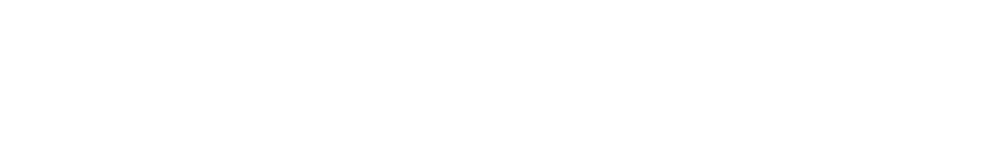
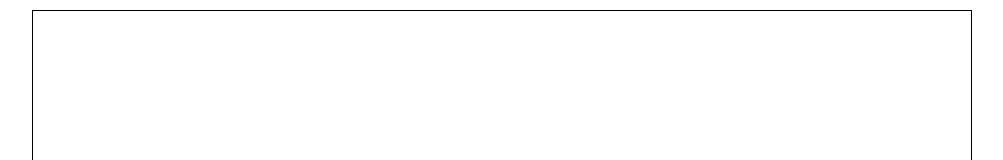
Before and after one commit to marcos-pelaez/Site-pessoal, a plain HTML site: page index.html in a window 1280 px wide. Shown: the top 160 px of the page, without its empty margins (138-1141 px from the left). Drawn offline with Linux system fonts and the light colour scheme.

Commit message:
Ajustes box principal

```diff
--- a/index.html
+++ b/index.html
@@ -8,6 +8,8 @@
     <title>Marcos Pelaez Webdesigner</title>
 </head>
 <body>
+    <div class="principal">
 
+    </div>
 </body>
 </html>
--- a/sp-style/style.css
+++ b/sp-style/style.css
@@ -1,3 +1,36 @@
 /*
 Personal site Marcos Pelaez profile Webdesigner
 */
+
+/* General Settings */
+
+*{
+    margin: 0;
+    padding: 0;
+    box-sizing: border-box;
+}
+
+@font-face{
+    font-family: Poppins;
+    src: url('../sp-fonts/Poppins-Regular.ttf');
+}
+
+@font-face{
+    font-family: PoppinsMedium;
+    src: url('../sp-fonts/Poppins-Medium.ttf');
+}
+
+@font-face{
+    font-family: PoppinsBold;
+    src: url('../sp-fonts/Poppins-Bold.ttf');
+}
+
+body{ font-family: Poppins, sans-serif; font-size: 16px; }
+
+/* Principal div box */
+.principal {
+    max-width: 940px;
+    margin: 10px auto;
+    padding-bottom: 60vh;
+    border: 1px solid #000;
+}
```
Also changed, not shown: sp-fonts/Poppins-Bold.ttf (added), sp-fonts/Poppins-Medium.ttf (added), sp-fonts/Poppins-Regular.ttf (added).
